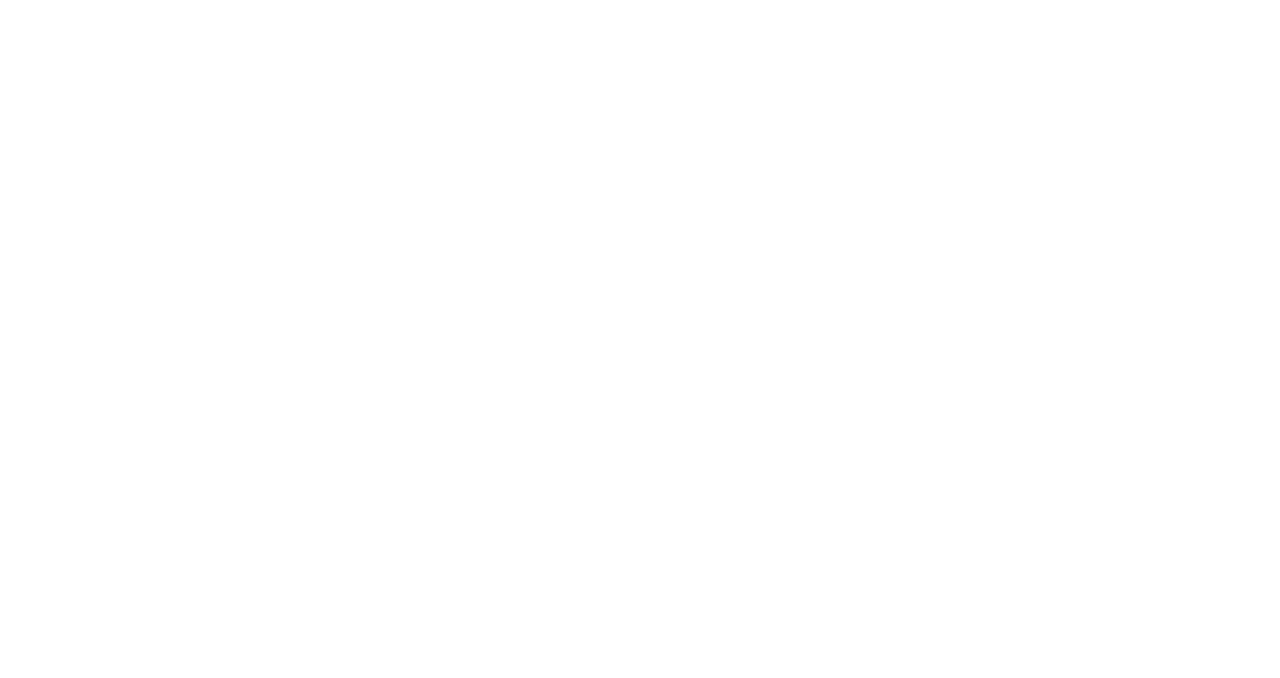
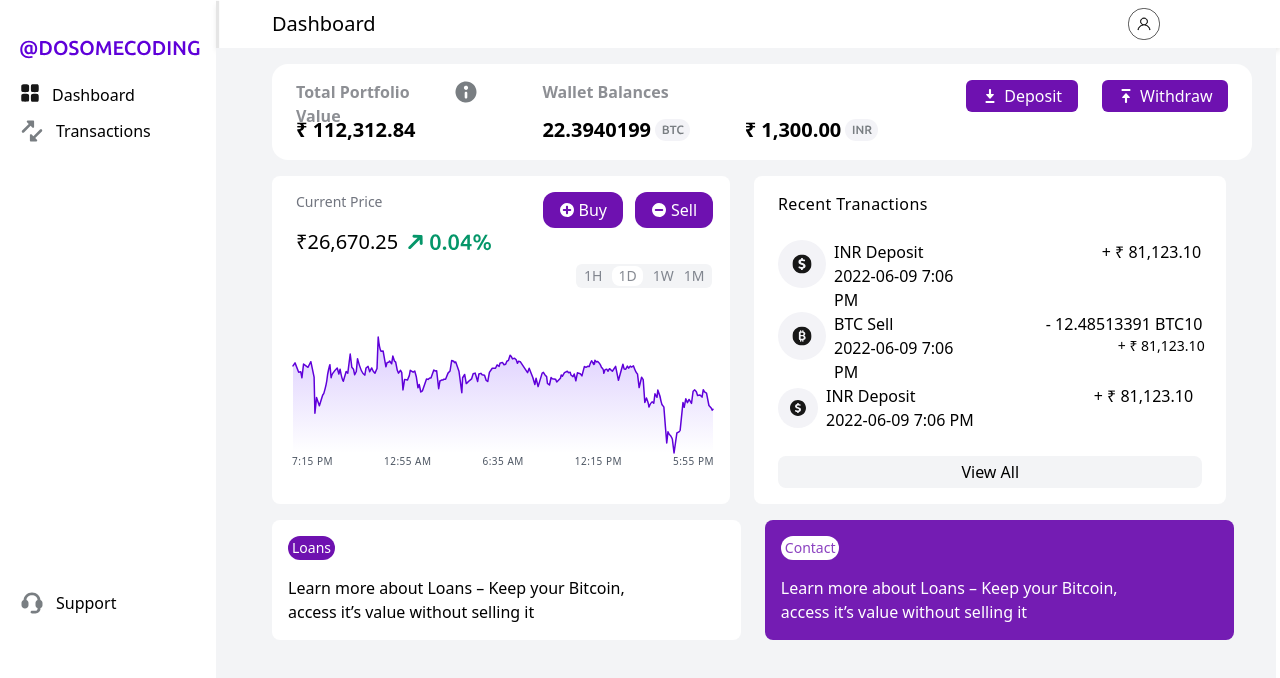
Before and after one commit to Jithu666/crypto-dashboard, a React (Vite) app: page / in a window 1280 px wide. Shown: the top 678 px of the page. Built offline with nearby package versions, Linux system fonts and the light colour scheme.

Commit message:
Created New Components

```diff
--- a/src/App.jsx
+++ b/src/App.jsx
@@ -1,16 +1,29 @@
+import Header from "./components/Header";
 import Sidebar from "./components/Sidebar";
-import Header from "./components/Header";
-import HeroSection from "./components/HeroSection";
+import Dashboard from "./components/Dashboard";
+import { Routes, Route } from "react-router-dom";
+import Transaction from "./components/Transaction";
+// import HeroSection from "./components/HeroSection";
 
 const App = () => {
   return (
     <div className="flex flex-row h-screen">
-      {/* <Sidebar /> */}
+      {/* Sidebar stays fixed */}
+      <Sidebar />
 
-      {/* <div className="flex flex-col">
+      {/* Right-hand content area */}
+      <div className="flex flex-col flex-1">
         <Header />
-        <HeroSection />
-      </div> */}
+
+        {/* Page content changes depending on route */}
+        <main className="flex-1">
+          <Routes>
+            <Route path="/" element={<Dashboard />} />
+            <Route path="/transactions" element={<Transaction />} />
+            {/* <Route path="/support" element={<Support />} /> */}
+          </Routes>
+        </main>
+      </div>
     </div>
   );
 };
--- /dev/null
+++ b/src/components/Dashboard.jsx
@@ -0,0 +1,17 @@
+// import Header from "./Header";
+// import Sidebar from "./Sidebar";
+import HeroSection from "./HeroSection";
+import Transaction from "./Transaction";
+import { Routes, Route, Link, useLocation } from "react-router-dom";
+
+const Dashboard = () => {
+  return (
+    <div className="flex flex-row h-screen">
+      <div className="flex flex-col">
+        <HeroSection />
+      </div>
+    </div>
+  );
+};
+
+export default Dashboard;
--- a/src/components/Header.jsx
+++ b/src/components/Header.jsx
@@ -1,11 +1,23 @@
-import { Link } from "react-router-dom";
+import { Link, useLocation } from "react-router-dom";
 import profileIcon from "../assets/profileIcon.svg";
 
 const Header = () => {
+  const location = useLocation();
+
+  const titles = {
+    "/": "Dashboard",
+    "/transactions": "Transactions",
+    "/support": "Support",
+  };
+
+  const pageTitle = titles[location.pathname] || "Crypto-Dashboard";
+
   return (
     <div className="flex flex-row h-12 shadow-[0_4px_6px_-1px_rgba(0,0,0,0.1)] p-4">
       <div className="flex items-center">
-        <h1 className="font-medium text-xl ml-10 mr-96">Dashboard</h1>
+        <Link to="/" className="font-medium text-xl ml-10 mr-96">
+          {pageTitle}
+        </Link>
         <Link to="/">
           <img
             src={profileIcon}
--- a/src/components/HeroSection.jsx
+++ b/src/components/HeroSection.jsx
@@ -227,7 +227,7 @@ const Main = () => {
 
           {/* View All */}
           <div className="flex flex-col pl-6 pr-6 pb-4">
-            <Link to="/">
+            <Link to="/transactions">
               <p className="flex justify-center font-medium bg-gray-100 rounded-lg py-1">
                 View All
               </p>
--- a/src/components/Sidebar.jsx
+++ b/src/components/Sidebar.jsx
@@ -8,11 +8,11 @@ const Sidebar = () => {
   return (
     <div className="shadow-[4px_0_1px_-1px_rgba(0,0,0,0.1)] p-4">
       <div className="min-w-1/6 flex flex-col h-screen">
-        <Link to="/">
+        <Link to="/ ">
           <img src={logo} alt="logo" className="pt-6 pl-1 pb-6" />
         </Link>
 
-        <Link to="" className="flex flex-row">
+        <Link to="/" className="flex flex-row">
           <img
             src={dashboardLogo}
             alt="Dashboard Icon"
@@ -21,7 +21,7 @@ const Sidebar = () => {
           Dashboard
         </Link>
 
-        <Link to="" className="flex flex-row mt-3">
+        <Link to="/transactions" className="flex flex-row mt-3">
           <img
             src={transactionsLogo}
             alt="Transaction Icon"
@@ -30,7 +30,7 @@ const Sidebar = () => {
           Transactions
         </Link>
 
-        <Link to="" className="flex flex-row mt-96 pt-16">
+        <Link to="/support" className="flex flex-row mt-96 pt-16">
           <img src={supportLogo} alt="Support Icon" className="pl-1 mr-3" />
           Support
         </Link>
--- /dev/null
+++ b/src/components/Transaction.jsx
@@ -0,0 +1,16 @@
+import Header from "./Header";
+import Sidebar from "./Sidebar";
+
+const Transaction = () => {
+  return (
+    <div className="flex flex-row h-screen">
+      <div className="flex flex-col">
+        <p className="flex justify-center items-center">
+          Transactions Content goes here.
+        </p>
+      </div>
+    </div>
+  );
+};
+
+export default Transaction;
```
